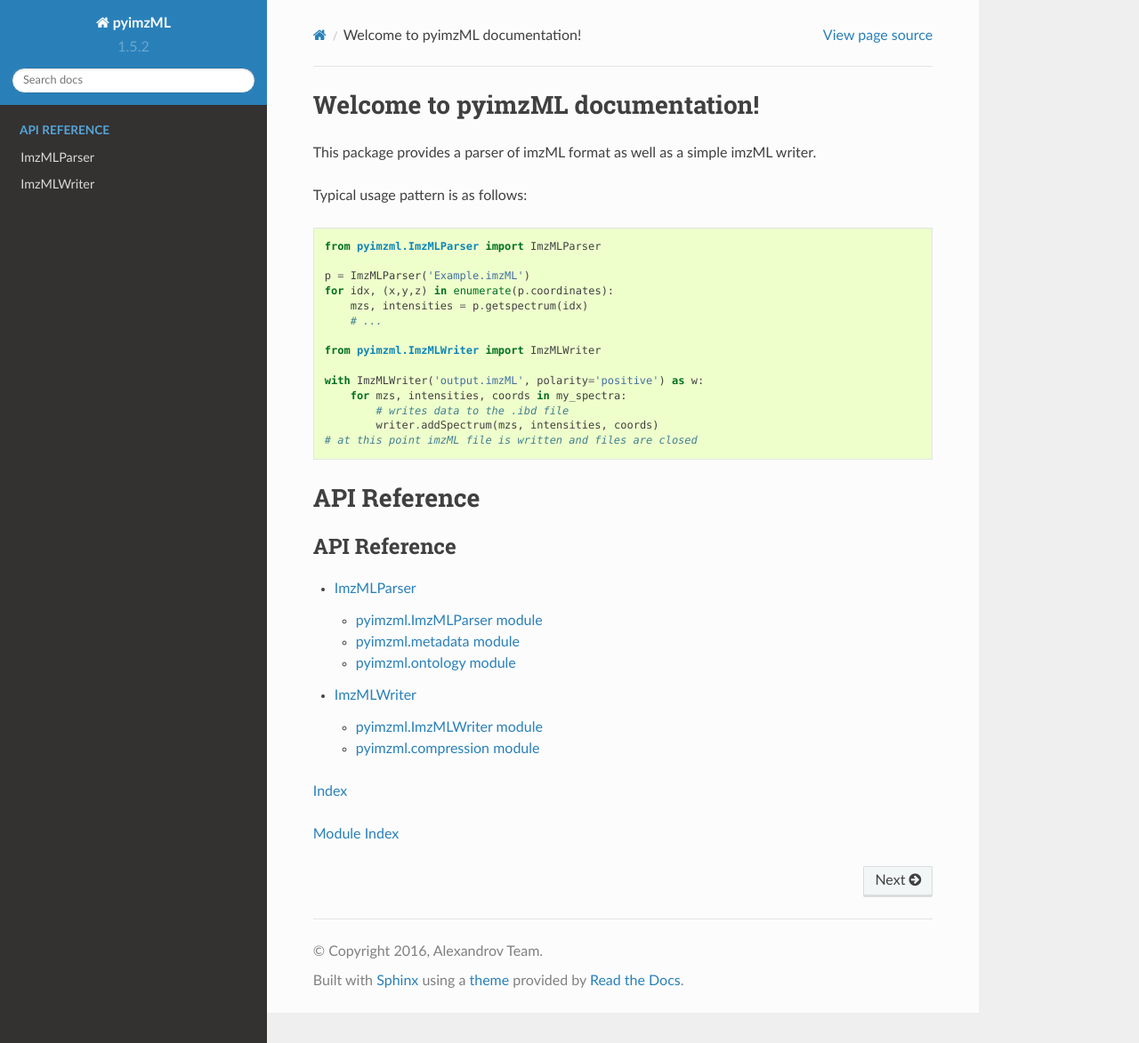
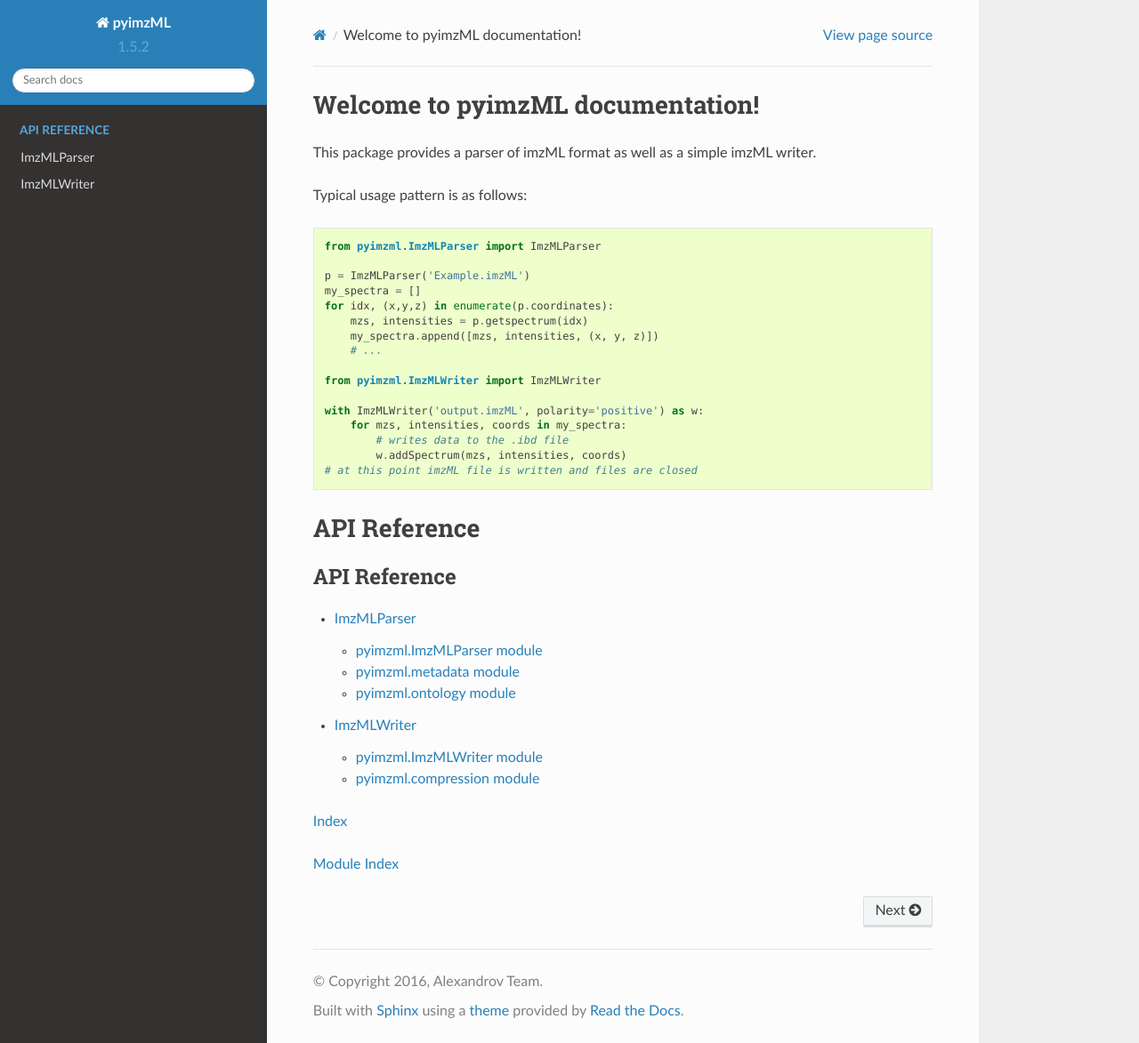
Before and after one commit to alexandrovteam/pyimzML, a Sphinx documentation site: the page built from docs/source/index.rst, in a window 1280 px wide and 1173 px high. Shown: the whole window at 89% size. Built offline with Sphinx 7.4.7 and the Read the Docs theme 2.0.0, drawn with Linux system fonts in a browser that asks for light colours.

Commit message:
Fixing a bug in the documentation.

```diff
--- a/docs/source/index.rst
+++ b/docs/source/index.rst
@@ -10,8 +10,10 @@
     from pyimzml.ImzMLParser import ImzMLParser
 
     p = ImzMLParser('Example.imzML')
+    my_spectra = []
     for idx, (x,y,z) in enumerate(p.coordinates):
         mzs, intensities = p.getspectrum(idx)
+        my_spectra.append([mzs, intensities, (x, y, z)])
         # ...
 
     from pyimzml.ImzMLWriter import ImzMLWriter
@@ -19,7 +21,7 @@
     with ImzMLWriter('output.imzML', polarity='positive') as w:
         for mzs, intensities, coords in my_spectra:
             # writes data to the .ibd file
-            writer.addSpectrum(mzs, intensities, coords)
+            w.addSpectrum(mzs, intensities, coords)
     # at this point imzML file is written and files are closed
 
 
```
